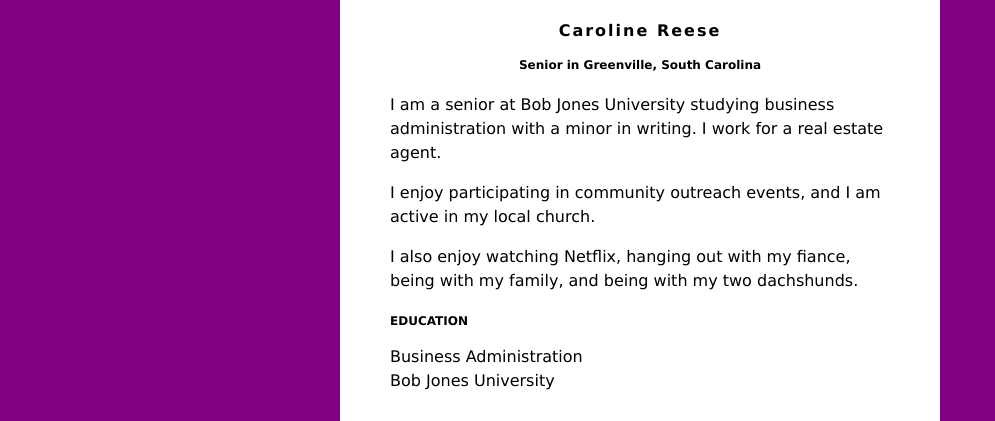
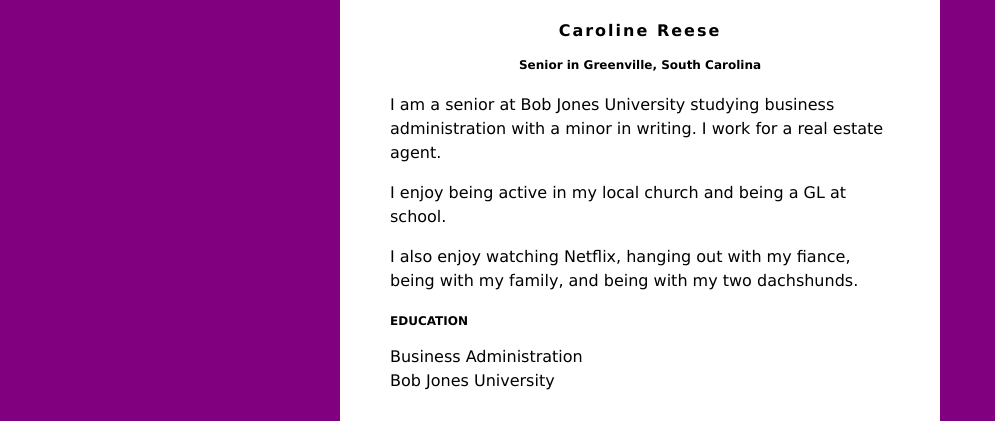
Before and after one commit to CarolineDigitalLitracy/CarolineDigitalLitracy.github.io, a plain HTML site: page index.html in a window 1280 px wide. Shown: the top 421 px of the page, without its empty margins (0-995 px from the left). Drawn offline with Linux system fonts and the light colour scheme.

Commit message:
Update index.html

```diff
--- a/index.html
+++ b/index.html
@@ -35,7 +35,7 @@ h3 {
 
          <p>I am a senior at Bob Jones University studying business administration with a minor in writing. I work for a real estate agent.</p>
          <p>
-            I enjoy participating in community outreach events, and I am active in my local church.
+            I enjoy being active in my local church and being a GL at school.
          </p>
          <p>
             I also enjoy watching Netflix, hanging out with my fiance, being with my family, and being with my two dachshunds.
```
